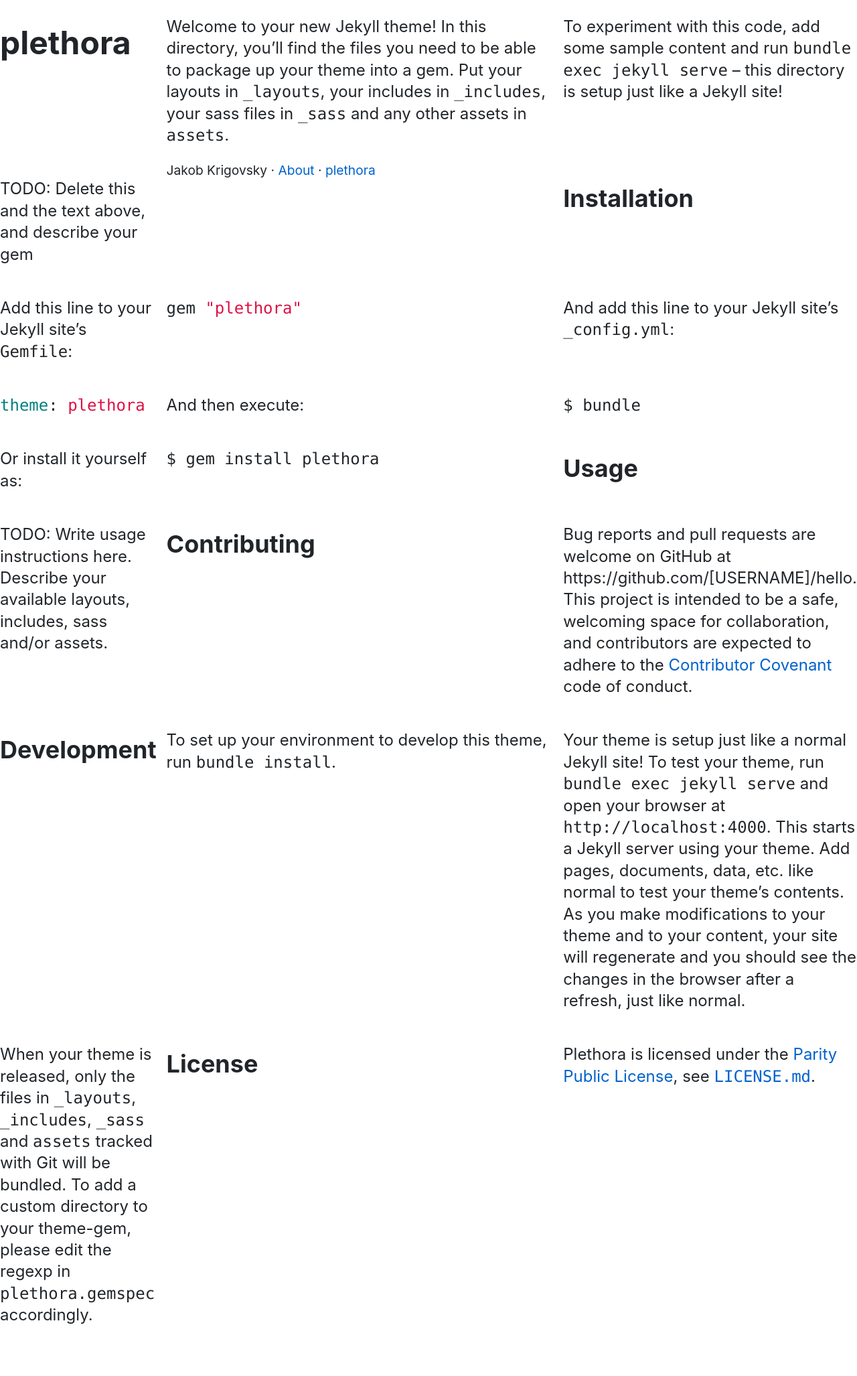
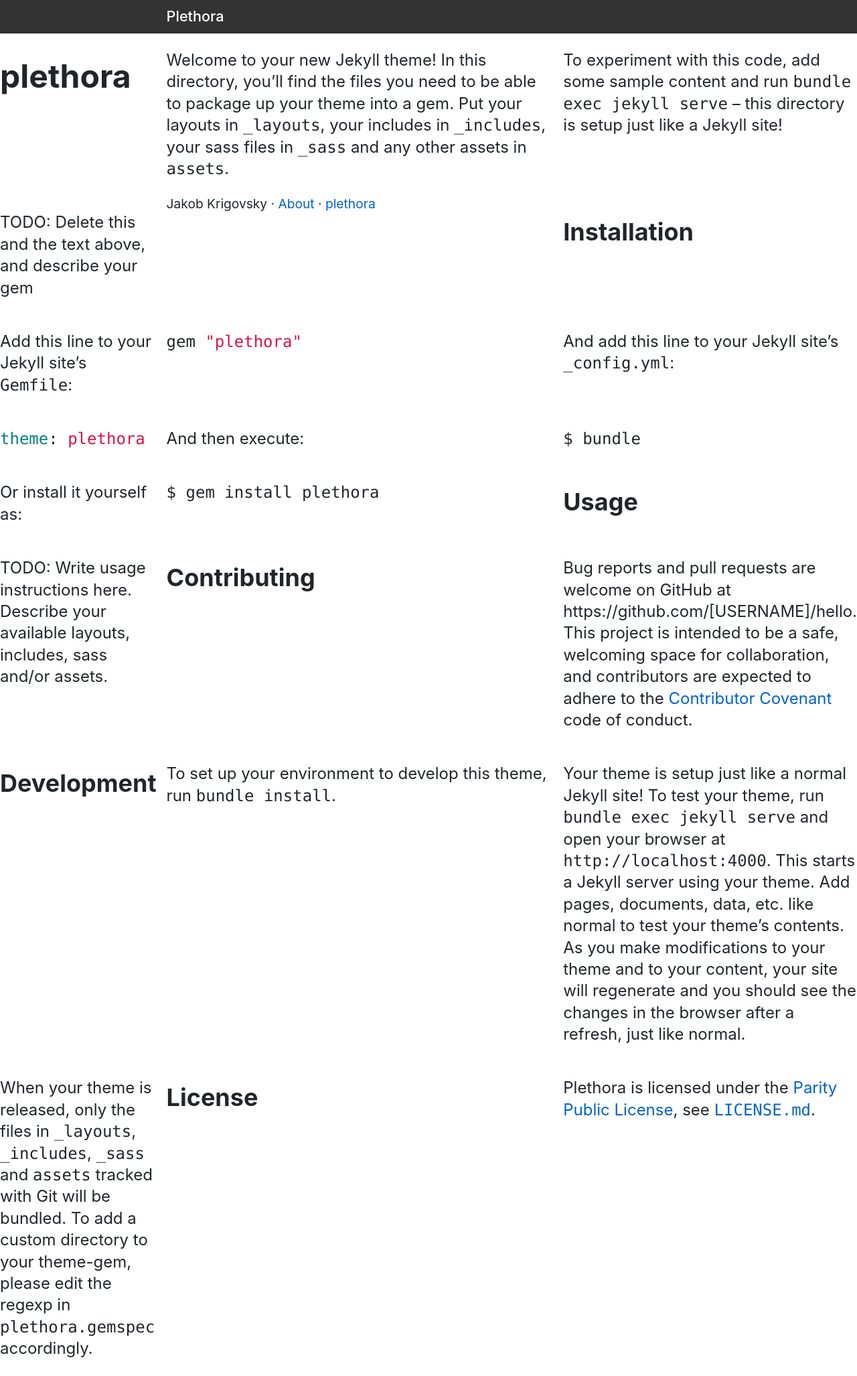
Before and after one commit to sonicdoe/plethora, a Jekyll site: the page built from README.md, in a window 1280 px wide. Shown: the whole page at 67% size. Built offline with Jekyll 4.4.1, drawn with Linux system fonts in a browser that asks for light colours; our own code applies the rules of GitHub Pages for plain Markdown files; before the commit the page ends 2004 px from its top, so only the background shows below that.

Commit message:
Add header

```diff
--- /dev/null
+++ b/_includes/header.html
@@ -0,0 +1,3 @@
+<header class="header">
+  <a href="{{ "/" | relative_url }}" class="site-title">{{ site.title }}</a>
+</header>
--- a/_layouts/default.html
+++ b/_layouts/default.html
@@ -3,6 +3,8 @@
   {%- include head.html -%}
 
   <body>
+    {%- include header.html -%}
+
     {{ content }}
 
     {%- include footer.html -%}
--- a/_sass/plethora.scss
+++ b/_sass/plethora.scss
@@ -16,9 +16,18 @@ body {
   display: grid;
   grid-column-gap: 15px;
   grid-template-areas:
+    ". header ."
     ". main ."
     ". footer .";
   grid-template-columns: 1fr minmax(0, 660px) 1fr;
+
+  &::before {
+    background-color: rgba(0, 0, 0, 0.8);
+    content: "";
+    grid-column: 1 / -1;
+    grid-row: 1;
+    height: 50px;
+  }
 }
 
 a {
@@ -27,6 +36,22 @@ a {
 
   &:hover {
     text-decoration: underline;
+  }
+}
+
+.header {
+  align-items: center;
+  display: grid;
+  grid-area: header;
+}
+
+.site-title {
+  color: #fff;
+  font-size: 0.9rem;
+  font-weight: 500;
+
+  &:hover {
+    text-decoration: none;
   }
 }
 
```
